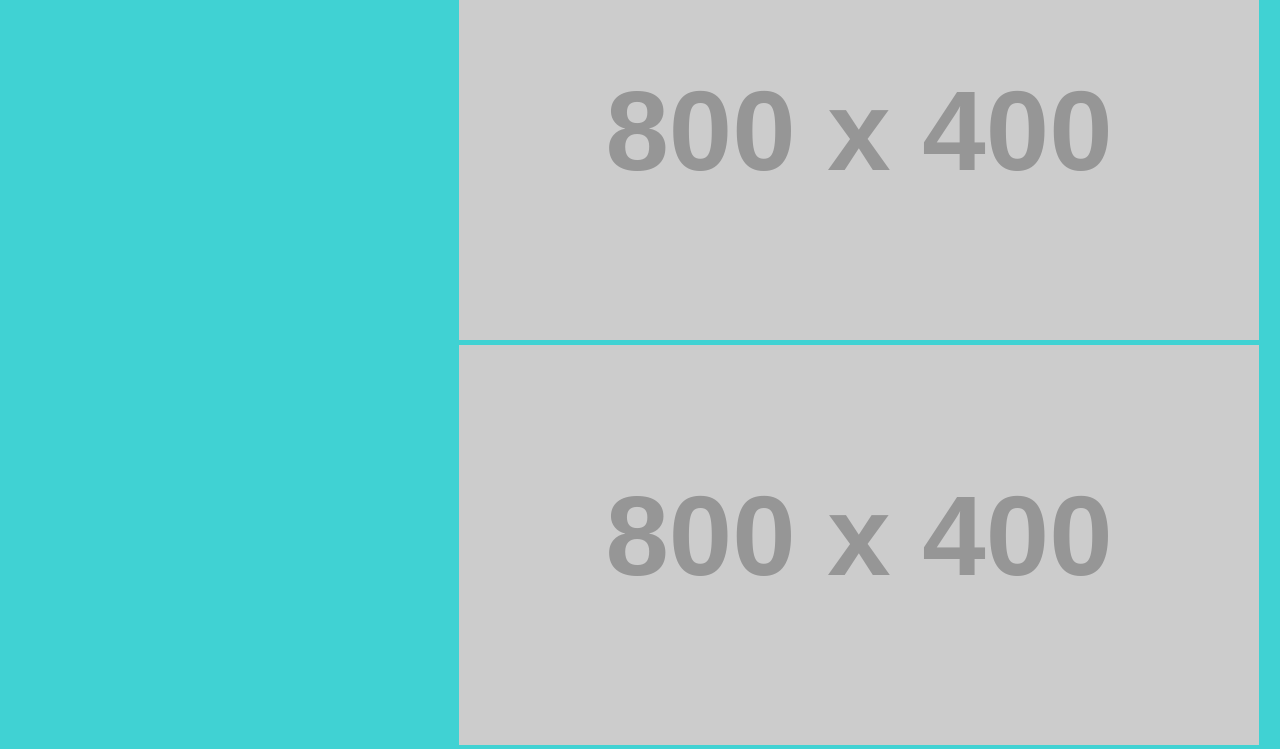
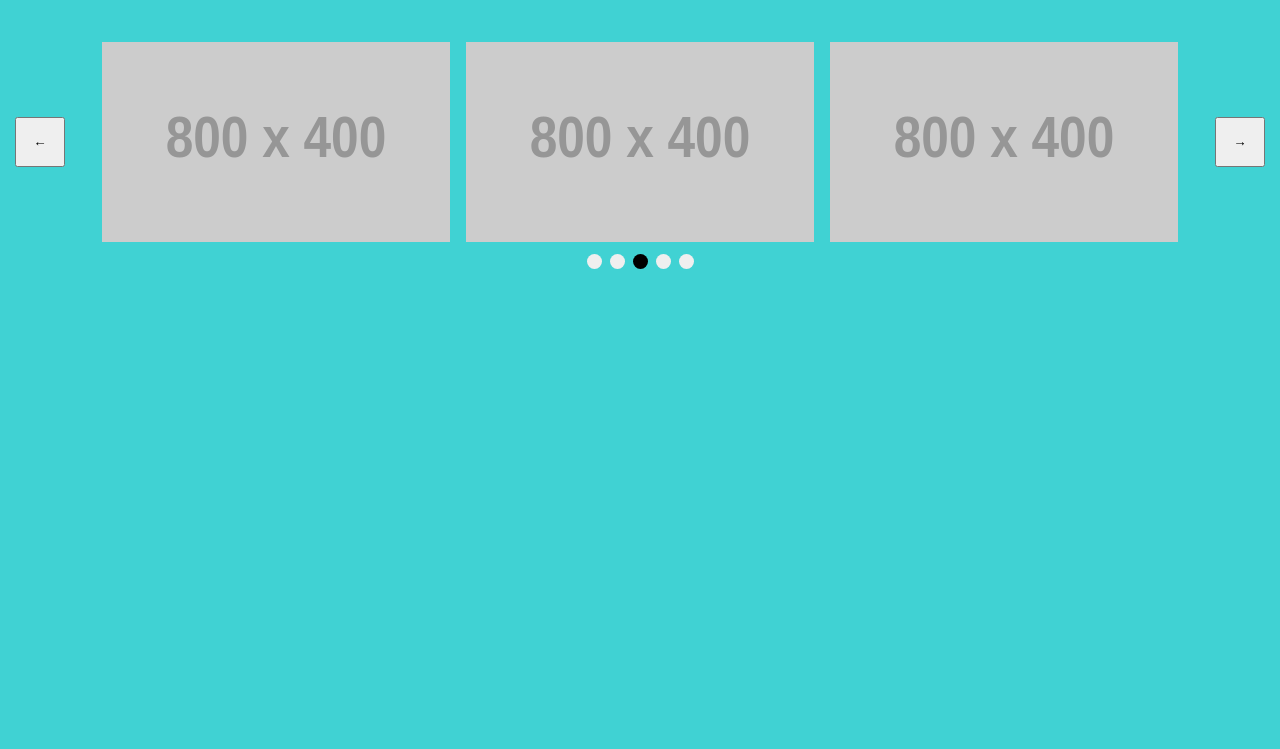
Before and after one commit to MevWebDev/dropdown-img-carousel, a website: page index.html in a window 1280 px wide. Shown: the part 83-832 px from the top of the page. After the commit the page ends 800 px from the top, so only its background shows below. Drawn offline with Linux system fonts and the light colour scheme; placeholder pictures from the web are drawn by us.

Commit message:
chore: Update navigation menu styles and add image carousel to index.html

```diff
--- a/style.scss
+++ b/style.scss
@@ -8,10 +8,12 @@ body {
   height: 100vh;
   background-color: #40d2d3;
   color: white;
+  flex-direction: column;
+  gap: 2rem;
 
   nav {
     height: 5rem;
-    width: 100%;
+    width: 20%;
 
     display: flex;
 
@@ -57,4 +59,57 @@ body {
       }
     }
   }
+  main {
+    width: 100%;
+    height: 50%;
+    .wrapper {
+      display: flex;
+      align-items: center;
+      justify-content: center;
+      button {
+        height: 50px;
+        width: 50px;
+      }
+    }
+    .img-carousel {
+      display: flex;
+      flex-direction: column;
+      align-items: center;
+      justify-content: center;
+      .images {
+        width: 1150px;
+        height: 225px;
+        display: flex;
+        gap: 1rem;
+        display: flex;
+
+        justify-content: center;
+        align-items: center;
+        img {
+          aspect-ratio: 16/9;
+          width: 348px;
+          height: 200px;
+
+          display: flex;
+          justify-content: center;
+          align-items: center;
+          color: black;
+        }
+      }
+      .buttons {
+        display: flex;
+        gap: 0.5rem;
+        button {
+          border: none;
+          cursor: pointer;
+          border-radius: 50%;
+          width: 15px;
+          height: 15px;
+        }
+        .active {
+          background-color: black;
+        }
+      }
+    }
+  }
 }
```
Also changed, not shown: style.css, 1 other file.
